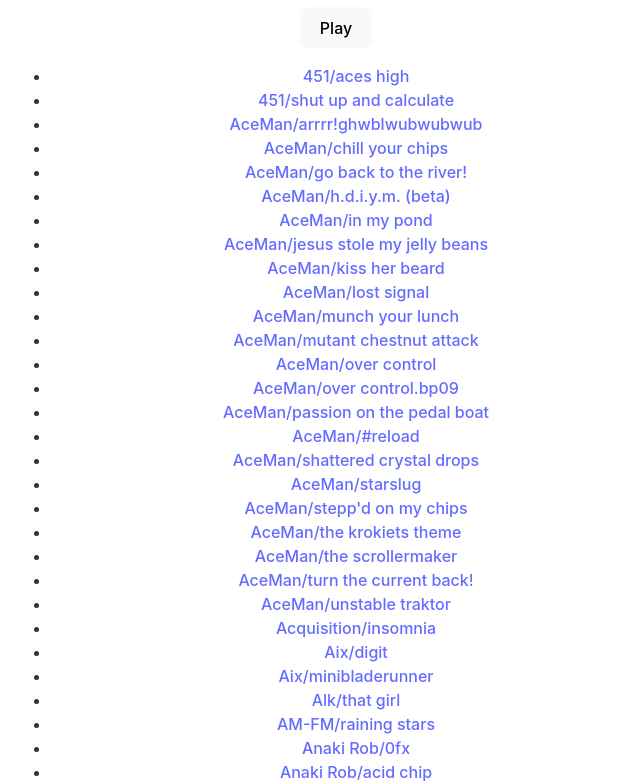
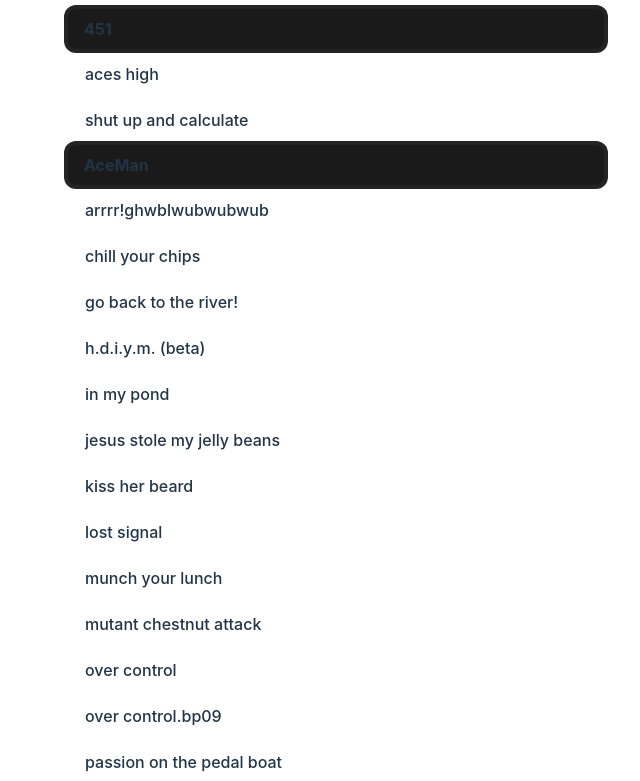
Before and after one commit to davidglezz/ahx-worklet, a website built with Vite: page index.html in a window 1280 px wide. Shown: the part 150-931 px from the top of the page, without its empty margins (304-944 px from the left). Built offline with nearby package versions, Linux system fonts and the light colour scheme.

Commit message:
feat: improve styles
Signed-off-by: davidglezz <davidg@empathy.co>

```diff
--- a/src/main.ts
+++ b/src/main.ts
@@ -3,14 +3,12 @@ import { AHXNode } from './ahx-node.ts';
 import AHXProcessor from './ahx-worklet.ts?url';
 
 document.querySelector<HTMLDivElement>('#app')!.innerHTML = `
-  <div>
-    <h1>AHX worklet</h1>
-    <div class="card">
-      <button id="play" type="button">Play</button>
-    </div>
-    <div class="card">
-      <ul id="songlist"></ul>
-    </div>
+  <h1>AHX worklet</h1>
+  <div class="card">
+    <button id="play" type="button">Play</button>
+  </div>
+  <div class="list">
+    <dl id="songlist"></dl>
   </div>
 `;
 
@@ -51,20 +49,28 @@ async function play(songName: string) {
 async function loadSongList() {
   const response = await fetch('songlist.txt');
   const data = await response.text();
-  return data.split('\n');
+  return data.split('\n').filter(Boolean);
 }
 
 async function displaySongList() {
-  const list = document.querySelector<HTMLUListElement>('#songlist')!;
+  const list = document.querySelector<HTMLDListElement>('#songlist')!;
   const songs = await loadSongList();
+  let currentAuthor = '';
   songs.forEach(song => {
-    const li = document.createElement('li');
+    const dd = document.createElement('dd');
     const a = document.createElement('a');
     a.dataset.song = song;
-    a.textContent = song;
+    const [author, title] = song.split('/');
+    if (author !== currentAuthor) {
+      const dt = document.createElement('dt');
+      dt.textContent = author;
+      list.appendChild(dt);
+      currentAuthor = author;
+    }
+    a.textContent = title;
     a.href = `#${encodeURIComponent(song)}`;
-    li.appendChild(a);
-    list.appendChild(li);
+    dd.appendChild(a);
+    list.appendChild(dd);
   });
 }
 
--- a/src/style.css
+++ b/src/style.css
@@ -22,43 +22,55 @@ a:hover {
   color: #535bf2;
 }
 
+a:target {
+  color: #ffeb91;
+}
+
 body {
   margin: 0;
   display: flex;
-  place-items: center;
-  min-width: 320px;
-  min-height: 100vh;
+  height: 100vh;
+  flex-direction: column;
+  align-items: center;
 }
 
 h1 {
-  font-size: 3.2em;
+  font-size: 2.6em;
   line-height: 1.1;
+  text-align: center;
 }
 
 #app {
-  max-width: 1280px;
-  margin: 0 auto;
-  padding: 2rem;
-  text-align: center;
+  display: flex;
+  align-content: stretch;
+  overflow: clip;
+  flex-direction: column;
+  flex-wrap: nowrap;
+  justify-content: flex-start;
+  align-items: stretch;
+  max-width: 34rem;
+  gap: 0.5rem;
 }
 
 button {
   border-radius: 8px;
   border: 1px solid transparent;
-  padding: 0.6em 1.2em;
+  padding: 0.5em 1em;
   font-size: 1em;
   font-weight: 500;
   font-family: inherit;
   background-color: #1a1a1a;
   cursor: pointer;
   transition: border-color 0.25s;
-}
-button:hover {
-  border-color: #646cff;
-}
-button:focus,
-button:focus-visible {
-  outline: 4px auto -webkit-focus-ring-color;
+
+  &:hover {
+    border-color: #646cff;
+  }
+
+  &:focus,
+  &:focus-visible {
+    outline: 4px auto #646cff;
+  }
 }
 
 @media (prefers-color-scheme: light) {
@@ -73,3 +85,42 @@ button:focus-visible {
     background-color: #f9f9f9;
   }
 }
+
+.list {
+  overflow-y: auto;
+  dl {
+    list-style: none;
+    padding: 0;
+    margin: 0;
+  }
+  dt {
+    position: sticky;
+    top: 0;
+    font-weight: bold;
+    padding: 0.5rem 1rem;
+    margin: 0.25rem;
+    border-radius: 0.5rem;
+    background-color: #1a1a1a;
+    box-shadow: 0 0 0 0.25rem #242424;
+  }
+  dd {
+    margin: 0rem;
+    a {
+      border-radius: 0.5rem;
+      border: 1px solid transparent;
+      cursor: pointer;
+      display: block;
+      padding: 0.5rem 1rem;
+      margin: 0.25rem;
+      color: inherit;
+      text-decoration: none;
+      transition: background-color 0.2s;
+      &:hover {
+        background-color: #1a1a1a;
+      }
+      &:active {
+        border-color: #646cff;
+      }
+    }
+  }
+}
```
